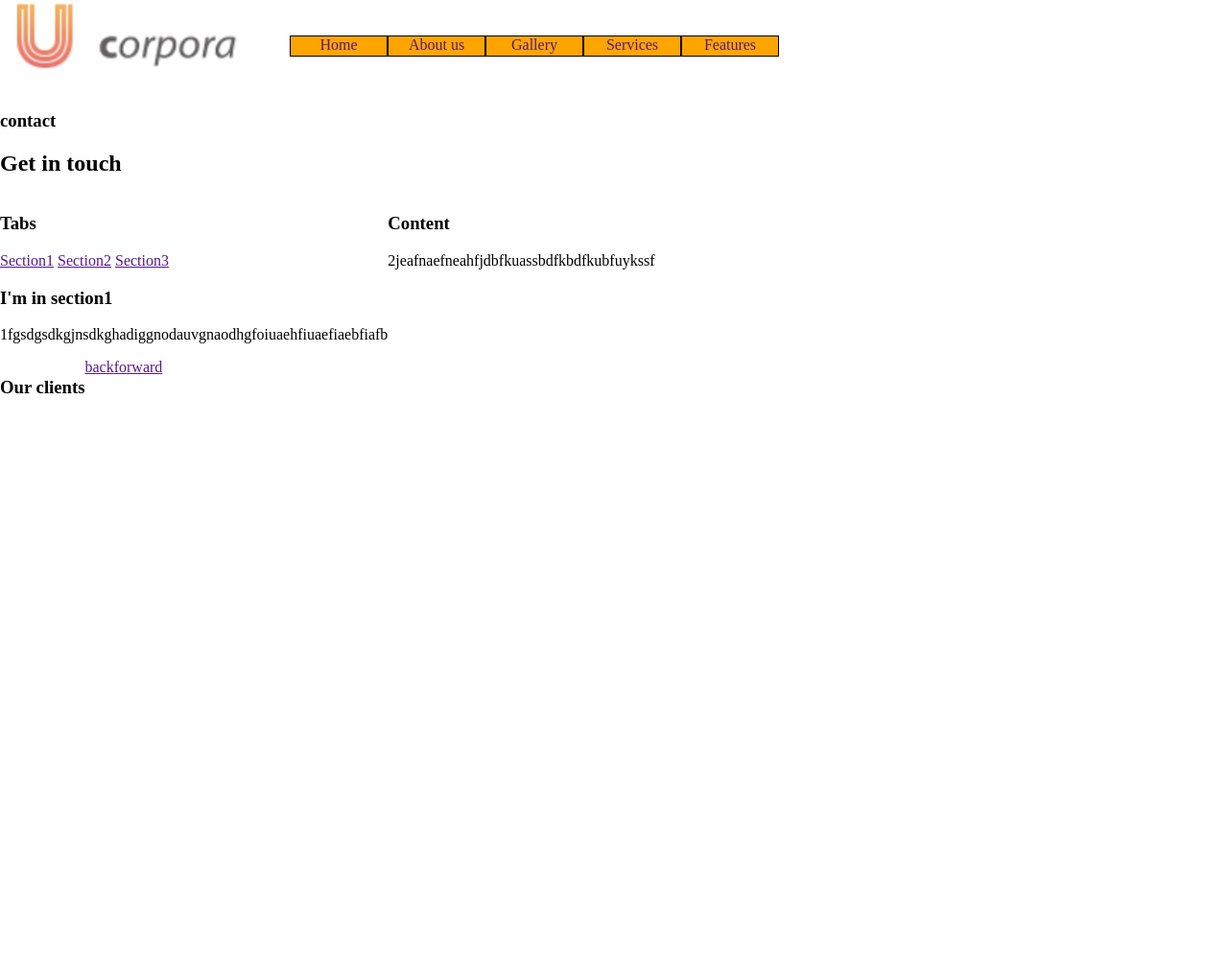
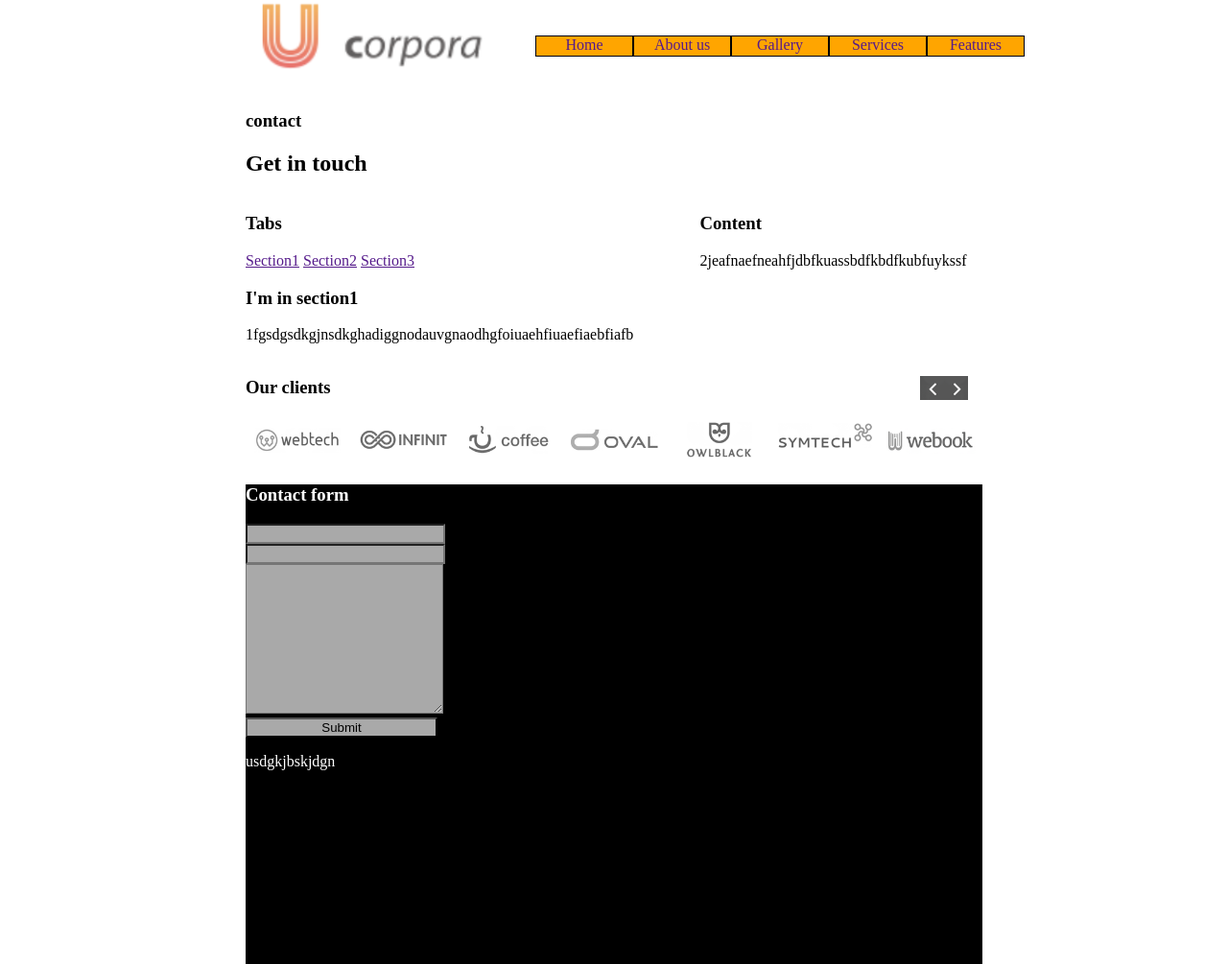
Before and after one commit to kienzhe/03, a website built with Vite: page contact.html in a window 1280 px wide. Shown: the whole page at 96% size. Before the commit the page ends 800 px from the top, so only its background shows below. Built offline with nearby package versions, Linux system fonts and the light colour scheme.

Commit message:
Arrows and icons plus footer

```diff
--- a/contact.css
+++ b/contact.css
@@ -1,6 +1,8 @@
 body{
     margin: 0 auto;
-    padding: 0 auto;
+    padding: 0s auto;
+    margin-left: 20%;
+    margin-right: 20%;
 }
 
 nav{
@@ -39,4 +41,49 @@ nav li{
 
 .mainFooter{
     display: flex;
+    align-items: center;
 }
+
+.arrow{
+    margin-left: 80%;
+    width: 25px;
+    height: 25px;
+    background: url(bg-direction-nav.png) no-repeat;
+    background-position: -6px -6px;
+    list-style: none;
+}
+
+.arrow--forward{
+
+    width: 25px;
+    height: 25px;
+    background: url(bg-direction-nav.png) no-repeat;
+    background-position: -55px -6px;
+    list-style: none;
+}
+
+.mainRight{
+    padding-left: 9%;
+}
+.icons{
+    width: 100%;
+}
+
+.contact-dark{
+    background-color: black;
+    width: auto;
+    height: 500px;
+}
+
+.contact-dark h3{
+    color: white;
+}
+
+.contact-dark p{
+    color: white;
+}
+
+.contact-dark input, textarea{
+    background-color: darkgray;
+    width: 200px;
+}
--- a/contact.html
+++ b/contact.html
@@ -40,7 +40,7 @@
             <h2>Get in touch</h2>
             <div class="main">
                 <div class="mainLeft">
-                    <h3>Tabs</h3>
+                    <h3 id="tabs">Tabs</h3>
                     <a href="">Section1</a>
                     <a href="">Section2</a>
                     <a href="">Section3</a>
@@ -67,12 +67,23 @@
             <div class="mainFooter">
                 <h3>Our clients</h3>
 
-                <a href="">back</a>
-                <a href="">forward</a>
+                <div class="arrow"><a href=""></a></div>
+                <div class="arrow--forward"><a href=""></a></div>
 
             </div>
+            <img class="icons" src="spritesheet.png" alt="">
         </div>
-        <div class="contact.dark">
+        <div class="contact-dark">
+            <h3>Contact form</h3>
+
+            <form action="">
+                <input type="text"> <br>
+                <input type="text"> <br>
+                <textarea name="" id="" cols="30" rows="10"></textarea> <br>
+                <input type="submit">
+            </form>
+            <p>usdgkjbskjdgn</p>
+
 
         </div>
     </div>
```
Also changed, not shown: bg-direction-nav.png (added), spritesheet.png (added).
